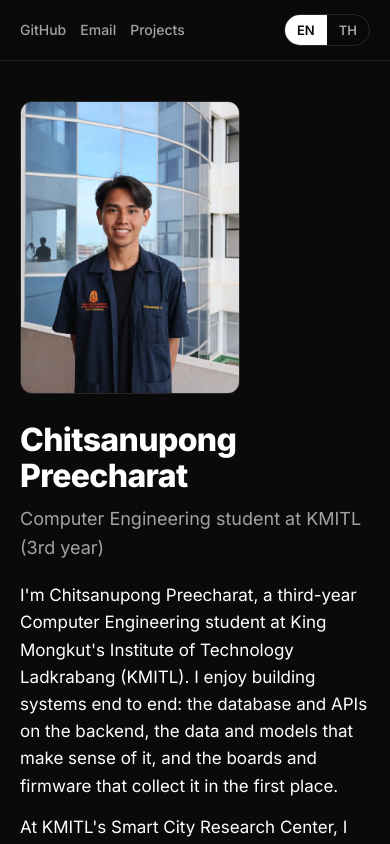
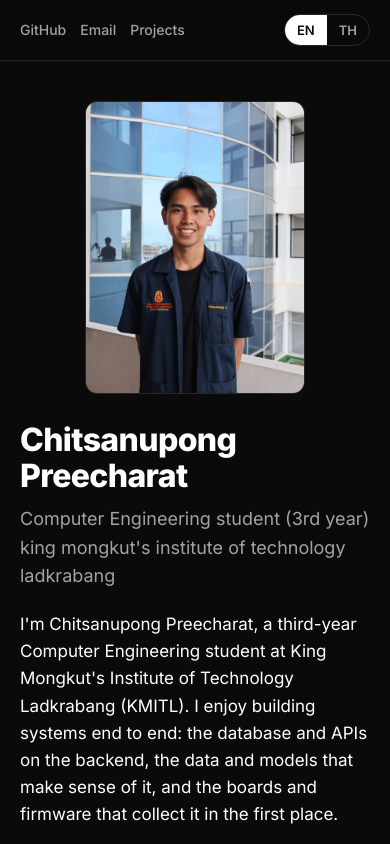
Before and after one commit to ChitsanupongPreecharat/Portfolio, a React (Vite) app: page / in a window 390 px wide. Shown: the top 844 px of the page. Built offline with nearby package versions, Linux system fonts and the light colour scheme.

Commit message:
redesign profile

```diff
--- a/src/data/projects.js
+++ b/src/data/projects.js
@@ -1,12 +1,10 @@
-// All site content lives here. To add a GitHub link, fill in the `github` field.
-// Cards with an empty `github` simply don't show the button.
-// Text fields written as { en, th } switch with the EN/TH toggle; plain strings stay as-is.
+
 
 export const profile = {
   name: 'Chitsanupong Preecharat',
   title: {
-    en: 'Computer Engineering student at KMITL (3rd year)',
-    th: 'นักศึกษาวิศวกรรมคอมพิวเตอร์ ชั้นปีที่ 3 สจล. (KMITL)',
+    en: "Computer Engineering student (3rd year)\nking mongkut's institute of technology ladkrabang",
+    th: 'นักศึกษาวิศวกรรมคอมพิวเตอร์ ชั้นปีที่ 3\nสถาบันเทคโนโลยีพระจอมเกล้าเจ้าคุณทหารลาดกระบัง',
   },
   intro: {
     en: [
--- a/src/index.css
+++ b/src/index.css
@@ -80,7 +80,7 @@ h2 {
   padding: 80px 20px 64px;
 }
 .hero h1 { margin: 0; font-size: clamp(32px, 6vw, 56px); font-weight: 800; line-height: 1.1; letter-spacing: -0.02em; }
-.hero .title { margin: 12px 0 0; font-size: 18px; color: var(--muted); }
+.hero .title { margin: 12px 0 0; font-size: 18px; color: var(--muted); white-space: pre-line; }
 .hero .intro { margin-top: 20px; font-size: 17px; }
 .hero .intro p { margin: 0 0 14px; }
 .hero .intro p:last-child { margin-bottom: 0; }
@@ -187,7 +187,7 @@ footer small { display: block; margin-top: 32px; color: #525252; }
 
 @media (max-width: 768px) {
   .hero.container { grid-template-columns: 1fr; gap: 28px; padding: 40px 20px 48px; }
-  .hero-photo { order: -1; width: 220px; }
+  .hero-photo { order: -1; width: 220px; justify-self: center; }
 }
 
 @media (max-width: 600px) {
```
